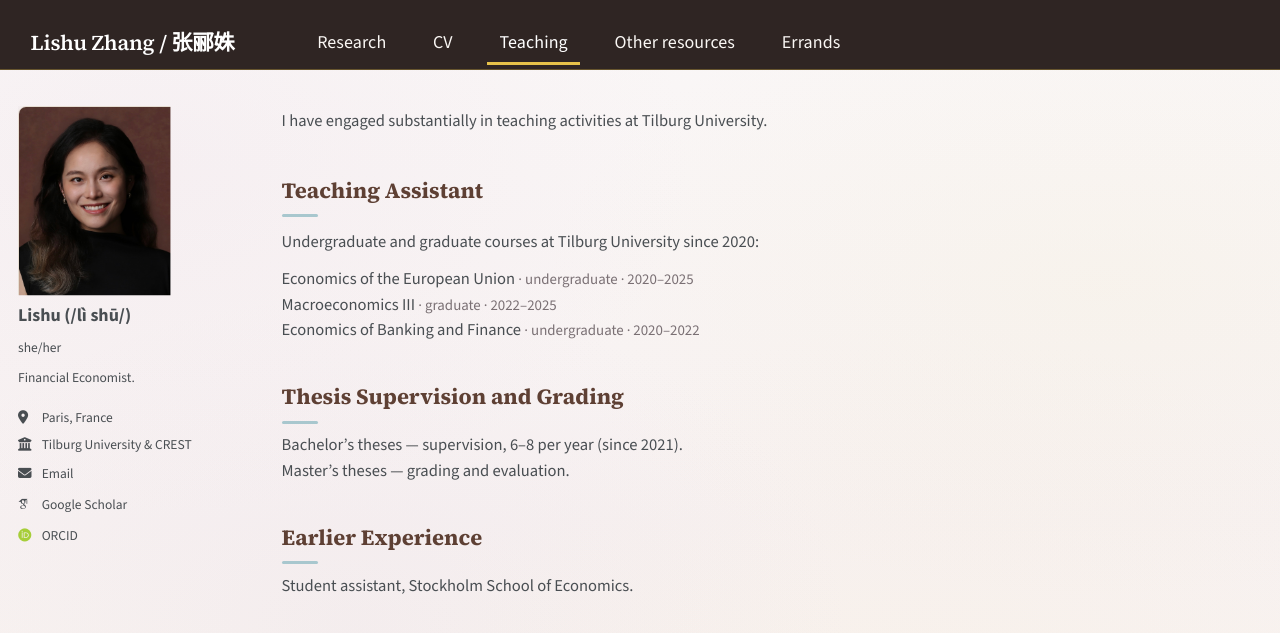
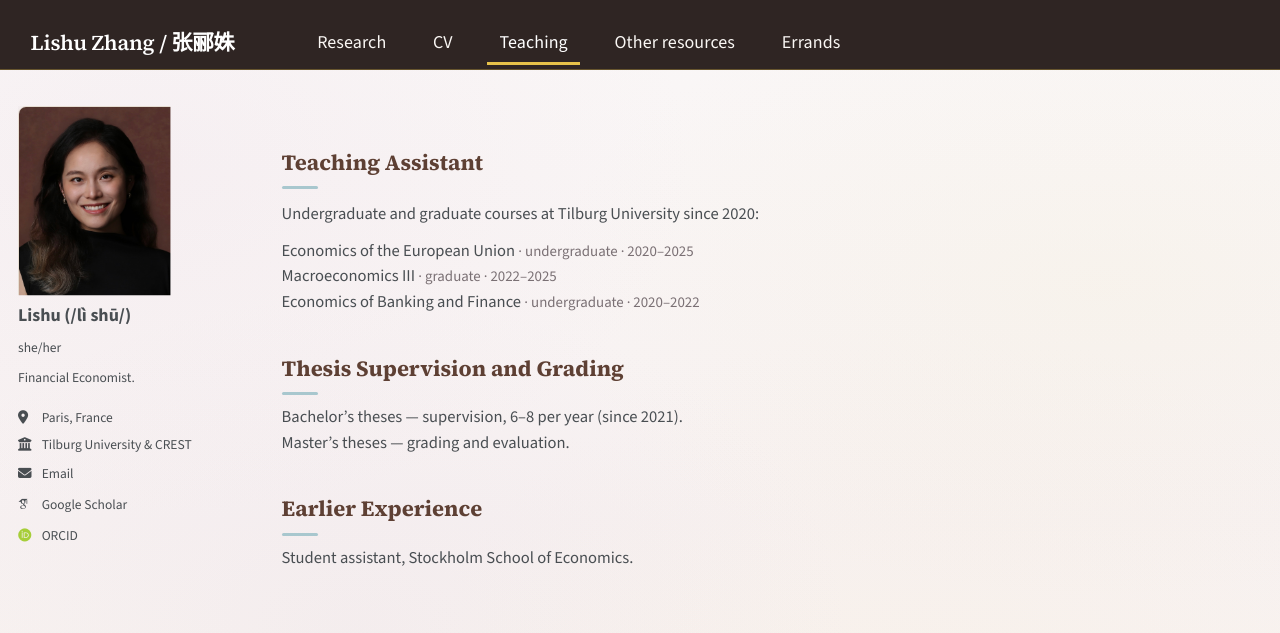
Before and after one commit to LishuZ/LishuZ.github.io, a Jekyll site: the page built from _pages/teaching.md, in a window 1280 px wide and 900 px high. Shown: the top 633 px of the window. Built offline with Jekyll 4.4.1, drawn with Linux system fonts in a browser that asks for light colours; some web fonts are replaced.

Commit message:
Remove teaching page intro sentence

```diff
--- a/_pages/teaching.md
+++ b/_pages/teaching.md
@@ -27,8 +27,6 @@ redirect_from:
 
 <div class="teaching" markdown="1">
 
-I have engaged substantially in teaching activities at Tilburg University.
-
 ## Teaching Assistant
 
 Undergraduate and graduate courses at Tilburg University since 2020:
```
